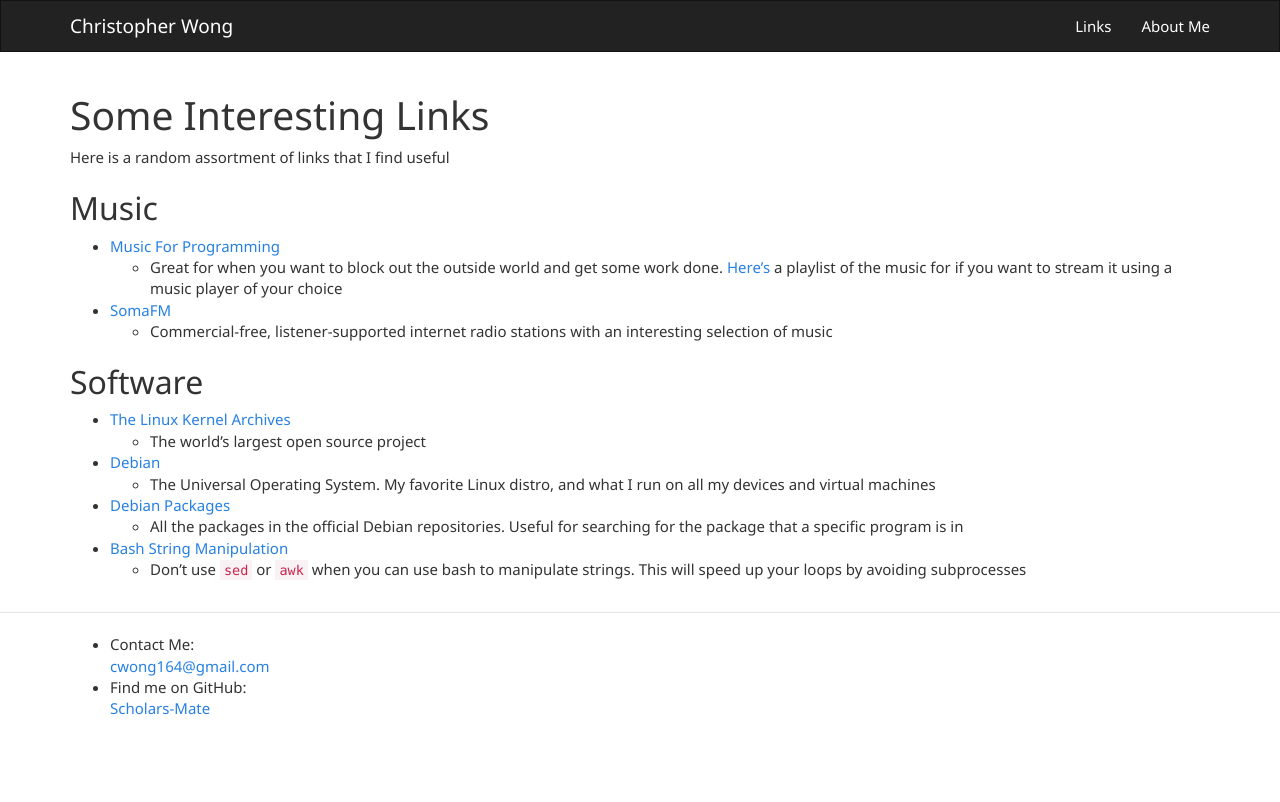
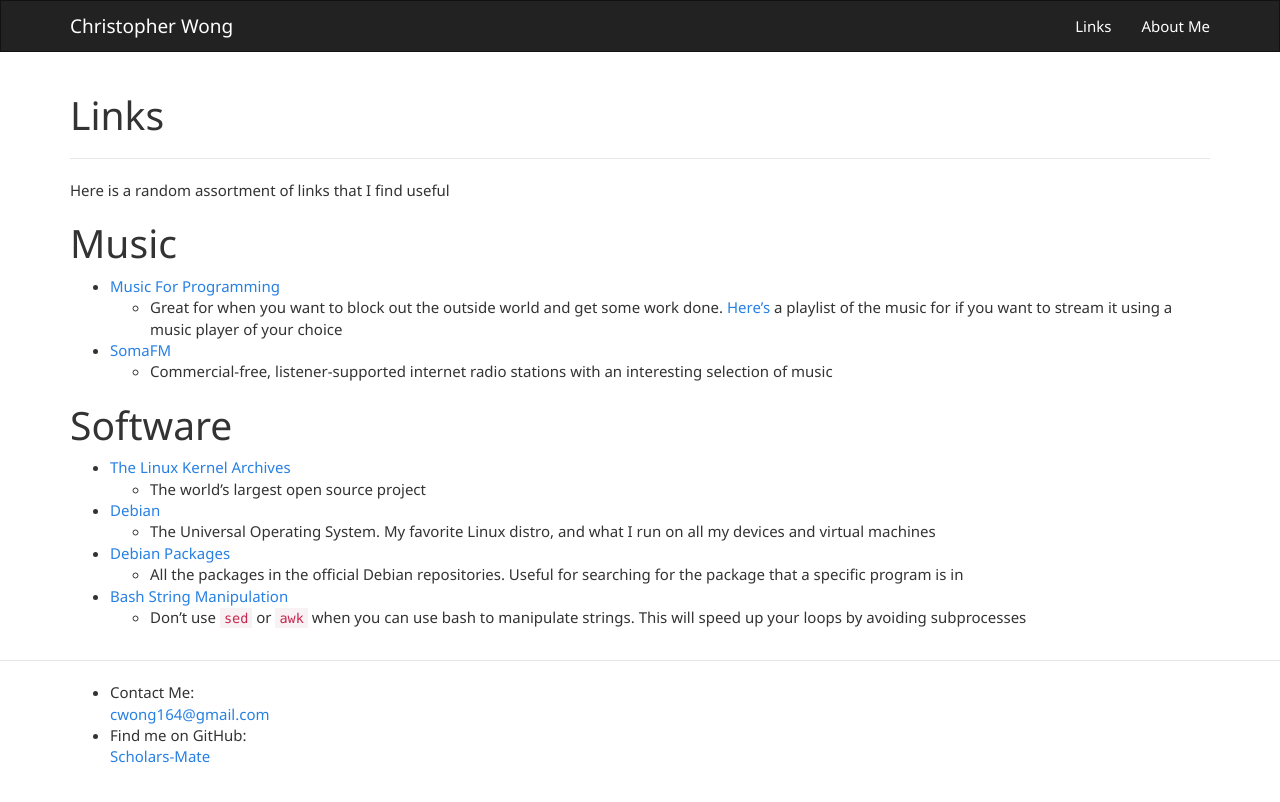
Before and after one commit to Scholars-Mate/Scholars-Mate.github.io, a Jekyll site: the page built from links.md, in a window 1280 px wide. Shown: the top 802 px of the page. Built offline with Jekyll 4.4.1, drawn with Linux system fonts in a browser that asks for light colours.

Commit message:
Modified pages to work with new style

```diff
--- a/links.md
+++ b/links.md
@@ -1,13 +1,12 @@
 ---
-layout: default
+layout: page
 title: Links
 permalink: /links/
 ---
 
-# Some Interesting Links
 Here is a random assortment of links that I find useful
 
-## Music
+# Music
 * [Music For Programming](https://musicforprogramming.net/)
   * Great for when you want to block out the outside world and get some work
     done. [Here's](/files/Music_For_Programming.m3u) a playlist of the music for
@@ -16,7 +15,7 @@
   * Commercial-free, listener-supported internet radio stations with an
     interesting selection of music
 
-## Software
+# Software
 * [The Linux Kernel Archives](https://www.kernel.org/)
   * The world's largest open source project
 * [Debian](https://www.debian.org/)
```
Also changed, not shown: about-me.md (+1 -1 lines).
